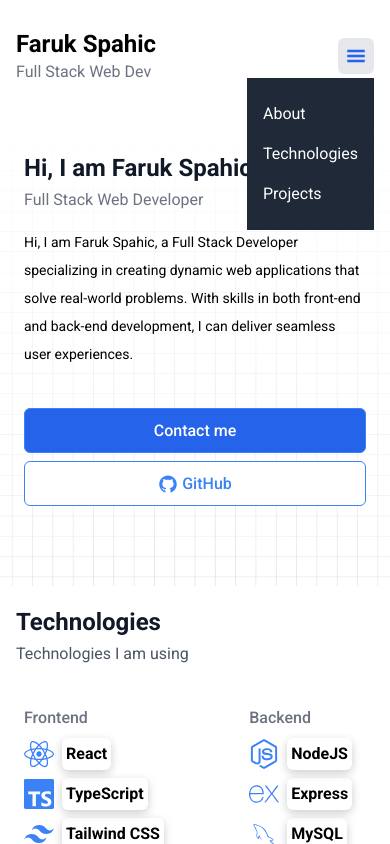
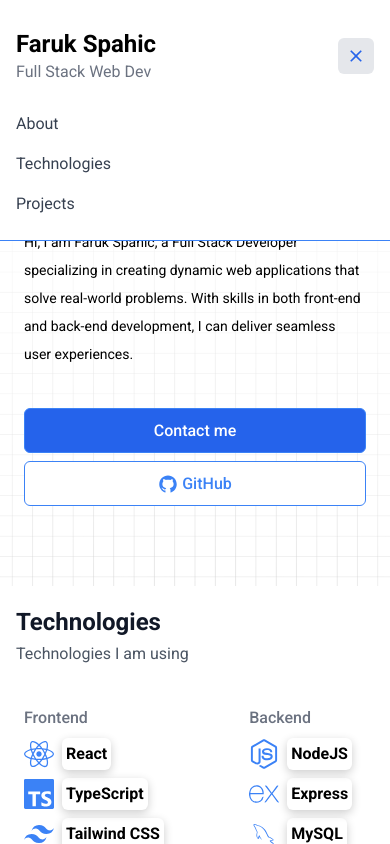
Before and after one commit to Faruk314/portfolio-website, a React (Create React App) app in the folder frontend/: page / in a window 390 px wide. Both pictures are taken after a click on the icon 356 px from the left and 56 px from the top of the page. Shown: the top 844 px of the page. Built offline with nearby package versions, Linux system fonts and the light colour scheme.

Commit message:
Changed mobile nav

```diff
--- a/frontend/src/components/MobileNav.jsx
+++ /dev/null
@@ -1,37 +0,0 @@
-import React from "react";
-
-const MobileNav = ({ scrollToPage }) => {
-  return (
-    <div className="absolute right-0 z-30 top-10 md:hidden">
-      <div className="py-4 bg-gray-800">
-        <span
-          onClick={() => scrollToPage("about")}
-          className="block px-4 py-2 text-white hover:bg-gray-700 hover:cursor-pointer"
-        >
-          About
-        </span>
-        <span
-          onClick={() => scrollToPage("technologies")}
-          className="block px-4 py-2 text-white hover:bg-gray-700 hover:cursor-pointer"
-        >
-          Technologies
-        </span>
-        <span
-          onClick={() => scrollToPage("projects")}
-          className="block px-4 py-2 text-white hover:bg-gray-700 hover:cursor-pointer"
-        >
-          Projects
-        </span>
-
-        {/* <span
-          onClick={() => scrollToPage("contact")}
-          className="block px-4 py-2 text-white hover:bg-gray-700 hover:cursor-pointer"
-        >
-          Contact
-        </span> */}
-      </div>
-    </div>
-  );
-};
-
-export default MobileNav;
--- a/frontend/src/components/Navbar.jsx
+++ b/frontend/src/components/Navbar.jsx
@@ -1,28 +1,14 @@
-import React, { useState, useEffect } from "react";
+import classNames from "classnames";
+import React, { useState } from "react";
 import { GiHamburgerMenu } from "react-icons/gi";
-import MobileNav from "./MobileNav";
-import { AiOutlineMail } from "react-icons/ai";
+import { IoMdClose } from "react-icons/io";
 
 const Navbar = () => {
-  const [scroll, setScroll] = useState(false);
   const [isOpen, setIsOpen] = useState(false);
 
   const toggleNav = () => {
     setIsOpen(!isOpen);
   };
-
-  const handleScroll = () => {
-    if (window.scrollY > 40) {
-      setScroll(true);
-    } else {
-      setScroll(false);
-    }
-  };
-
-  useEffect(() => {
-    window.addEventListener("scroll", handleScroll);
-    return () => window.removeEventListener("scroll", handleScroll);
-  }, []);
 
   const scrollToPage = (id) => {
     const page = document.getElementById(id);
@@ -30,7 +16,7 @@ const Navbar = () => {
   };
 
   return (
-    <nav className="z-20 text-black bg-white">
+    <nav className="relative z-20 text-black bg-white">
       <div className="px-4 mx-auto border-black lg:px-8">
         <div className="flex items-center justify-between max-w-5xl mx-auto py-7 md:py-10 ">
           {/* <a
@@ -48,14 +34,53 @@ const Navbar = () => {
             <span className="text-gray-500">Full Stack Web Dev</span>
           </div>
 
-          <div className="relative p-2 bg-gray-200 rounded-md">
-            <GiHamburgerMenu
-              className="text-blue-600 md:hidden hover:cursor-pointer"
-              size={20}
-              onClick={toggleNav}
-            />
+          <div className="p-2 bg-gray-200 rounded-md">
+            {!isOpen && (
+              <GiHamburgerMenu
+                className="text-blue-600 md:hidden hover:cursor-pointer"
+                size={20}
+                onClick={toggleNav}
+              />
+            )}
 
-            {isOpen && <MobileNav scrollToPage={scrollToPage} />}
+            {isOpen && (
+              <IoMdClose
+                className="text-blue-600 md:hidden hover:cursor-pointer"
+                size={20}
+                onClick={toggleNav}
+              />
+            )}
+          </div>
+
+          <div
+            className={classNames(
+              "absolute right-0 w-full bg-white translate-y-[-30rem] top-[5.5rem] md:hidden",
+              {
+                open: isOpen,
+                close: !isOpen,
+              }
+            )}
+          >
+            <div className="py-4 text-gray-700 bg-white border-b border-blue-500">
+              <span
+                onClick={() => scrollToPage("about")}
+                className="block px-4 py-2 hover:bg-blue-600 hover:text-white hover:cursor-pointer"
+              >
+                About
+              </span>
+              <span
+                onClick={() => scrollToPage("technologies")}
+                className="block px-4 py-2 hover:bg-blue-600 hover:text-white hover:cursor-pointer"
+              >
+                Technologies
+              </span>
+              <span
+                onClick={() => scrollToPage("projects")}
+                className="block px-4 py-2 hover:bg-blue-600 hover:text-white hover:cursor-pointer"
+              >
+                Projects
+              </span>
+            </div>
           </div>
 
           <div className="items-center justify-center hidden md:flex">
--- a/frontend/src/index.css
+++ b/frontend/src/index.css
@@ -101,6 +101,24 @@ body {
   }
 }
 
+@keyframes openHamburger {
+  0% {
+    transform: translateY(-30rem);
+  }
+  100% {
+    transform: translateY(0);
+  }
+}
+
+@keyframes closeHamburger {
+  0% {
+    transform: translateY(0);
+  }
+  100% {
+    transform: translateY(-30rem);
+  }
+}
+
 .animate-left {
   animation: slideInFromLeft 1.8s forwards;
 }
@@ -111,6 +129,14 @@ body {
 
 .animate-up {
   animation: slideInFromUp 1.5s forwards;
+}
+
+.open {
+  animation: openHamburger 1s forwards;
+}
+
+.close {
+  animation: closeHamburger 1s forwards;
 }
 
 @keyframes fadeIn {
```
